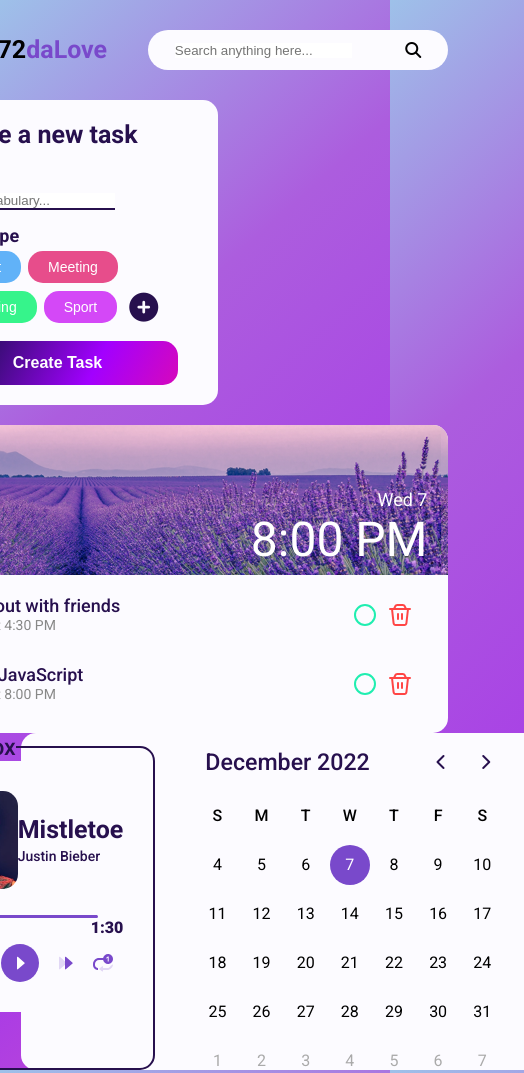
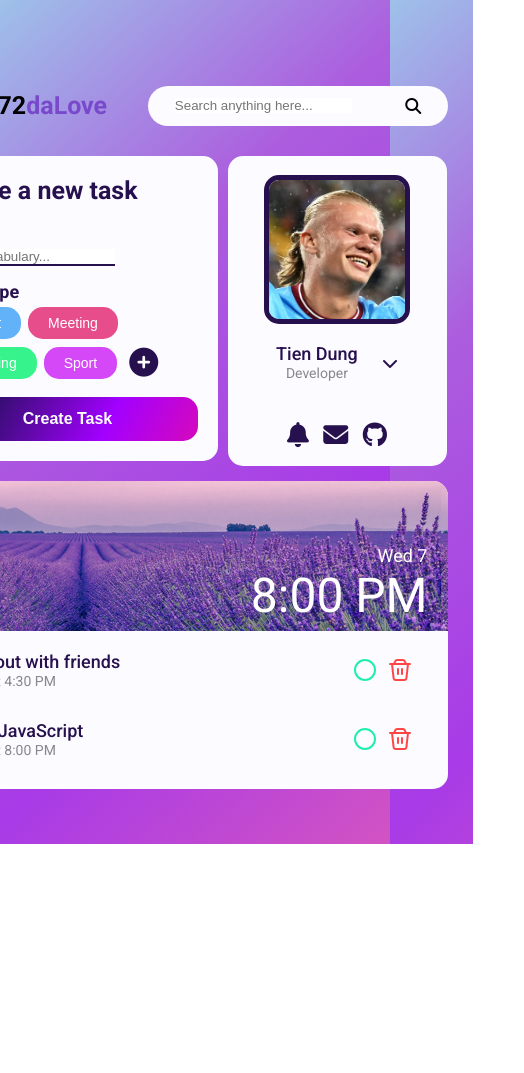
Before and after one commit to NTDung93/TodoList, a plain HTML site: page index.html in a window 390 px wide. Shown: the top 1073 px of the page, 524 px wide, since content can reach past the window. After the commit the page ends 844 px from the top, so only its background shows below. Drawn offline with Linux system fonts and the light colour scheme.

Commit message:
Responsive 90%

```diff
--- a/index.html
+++ b/index.html
@@ -151,18 +151,21 @@
           </div>
           <div class="BigCol_2__TodoList__DadOfHiddenInfo">
             <div class="BigCol_2__TodoList__DadOfHiddenInfo__HiddenInfo">
-              <div class="BigCol_3__Profile__Icon">
+              <div class="HiddenInfo__avatar">
+                <!-- <img src="./image/avatar_user.svg" alt="" /> -->
+                <img src="./image/chrome_lLjnLzRShF.png" alt="" />
+                <div class="HiddenInfo_Wrapper">
+                  <div class="HiddenInfo__avatar__description">
+                    <p class="user-name">Tien Dung</p>
+                    <p class="user-job">Developer</p>
+                  </div>
+                  <i class="fa-solid fa-chevron-down"></i>
+                </div>
+              </div>
+              <div class="HiddenInfo__Icon">
                 <i class="fa-solid fa-bell"></i>
                 <i class="fa-solid fa-envelope"></i>
-              </div>
-              <div class="BigCol_3__Profile__avatar">
-                <!-- <img src="./image/avatar_user.svg" alt="" /> -->
-                <img src="./image/chrome_lLjnLzRShF.png" alt="" />
-                <div class="BigCol_3__Profile__avatar__description">
-                  <p class="user-name">Tien Dung</p>
-                  <p class="user-job">Developer</p>
-                </div>
-                <i class="fa-solid fa-chevron-down"></i>
+                <i class="fa-brands fa-github"></i>
               </div>
             </div>
           </div>
--- a/scss/index.scss
+++ b/scss/index.scss
@@ -545,6 +545,69 @@ body {
 
     &__DadOfHiddenInfo {
       display: none;
+      &__HiddenInfo {
+        background-color: #fcfbff;
+        border-radius: 15px;
+        width: 219px;
+        height: 310.8px;
+
+        display: flex;
+        flex-direction: column;
+        justify-content: space-around;
+        align-items: center;
+
+        .HiddenInfo__avatar {
+          img {
+            border-radius: 15px;
+            margin-bottom: 15px;
+            border: 5px solid #27104e;
+            cursor: pointer;
+          }
+
+          &__description {
+            display: flex;
+            flex-direction: column;
+            justify-content: center;
+            align-items: center;
+
+            .user-name {
+              font-weight: 500;
+              font-size: 18px;
+              line-height: 22px;
+              color: #27104e;
+              cursor: pointer;
+            }
+
+            .user-job {
+              font-weight: 400;
+              font-size: 14px;
+              line-height: 17px;
+              color: #888888;
+              cursor: pointer;
+            }
+          }
+
+          .HiddenInfo_Wrapper {
+            display: flex;
+            justify-content: space-around;
+            align-items: center;
+
+            i {
+              cursor: pointer;
+            }
+          }
+        }
+
+        .HiddenInfo__Icon {
+          display: flex;
+          justify-content: space-between;
+          align-items: center;
+          width: 100px;
+          i {
+            font-size: 25px;
+          }
+        }
+      }
     }
   }
 }
@@ -882,7 +945,7 @@ body {
   body {
     display: flex;
     flex-direction: column;
-    height: fit-content;
+    height: 100vh;
     align-items: center;
   }
 
@@ -895,9 +958,9 @@ body {
       &__TodoList {
         &__Create {
           width: 300px;
-          padding: 20px 10px 20px 20px;
+          padding: 20px 0px 20px 20px;
           width: 300px;
-
+          margin-right: 10px;
           &__TaskType {
             .TaskType1_03 {
               display: none;
@@ -906,19 +969,24 @@ body {
 
           &__ButtonCreate {
             button {
-              width: 240px;
+              width: 260px;
             }
           }
+        }
+
+        &__DadOfHiddenInfo {
+          display: block;
         }
       }
     }
   }
 
   .BigCol_3 {
-    display: flex;
-    justify-content: center;
-    &__Profile {
-      display: none;
-    }
+    display: none;
+    // display: flex;
+    // justify-content: center;
+    // &__Profile {
+    //   display: none;
+    // }
   }
 }
```
Also changed, not shown: css/index.css, 1 other file.
